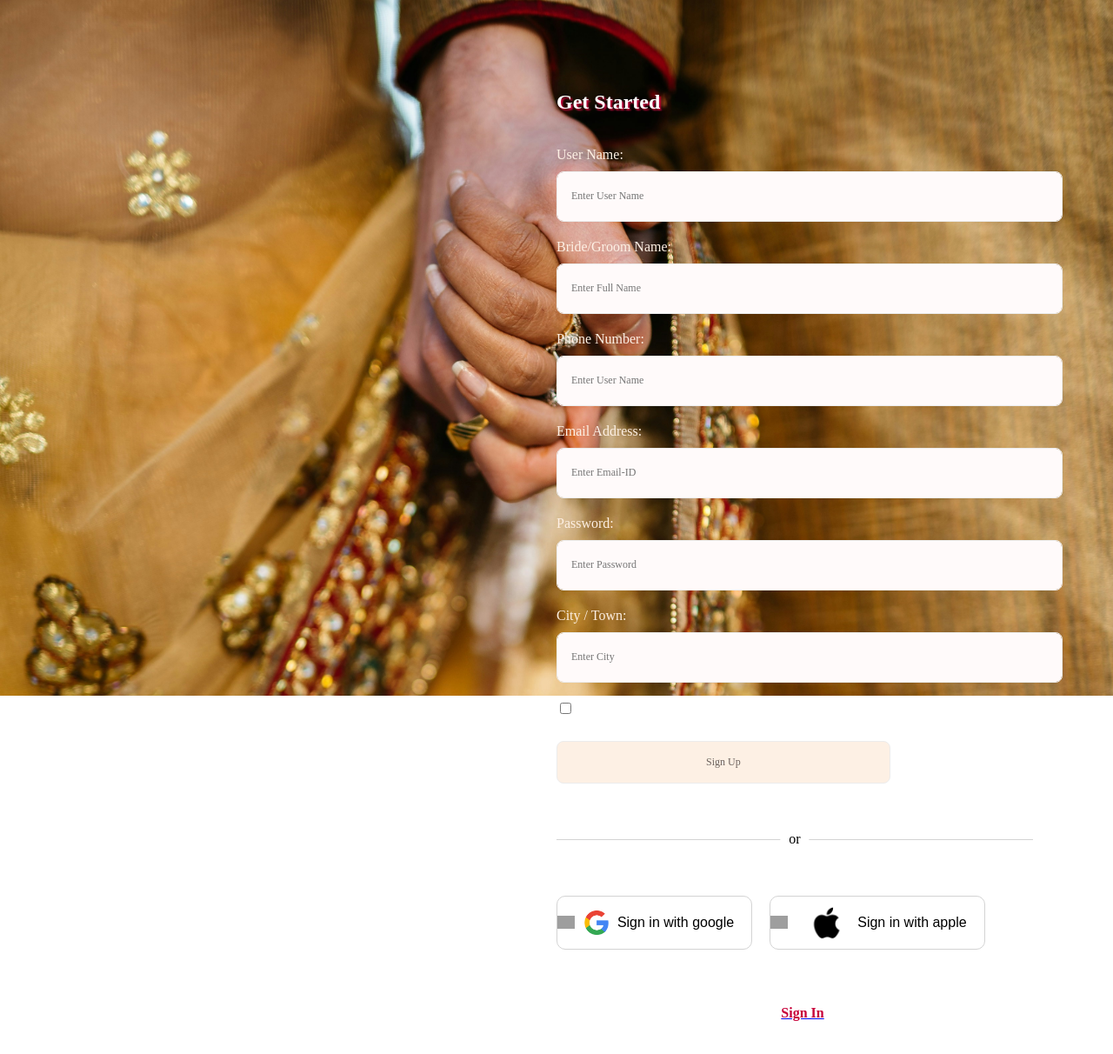
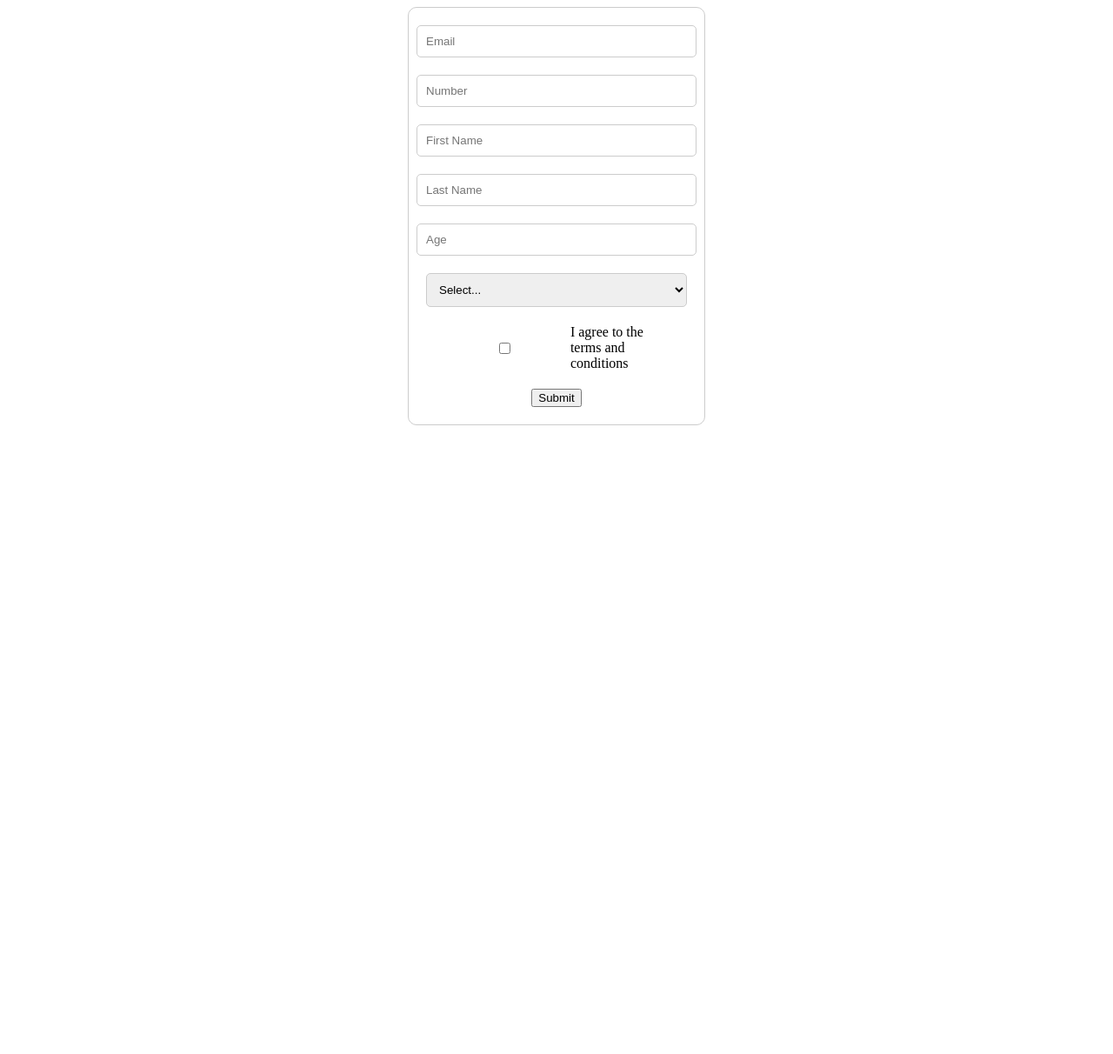
Before and after one commit to Singhdev65/Matrimony, a Next.js app: page /sign-up in a window 1280 px wide. Shown: the top 1212 px of the page at 87% size. After the commit the page ends 800 px from the top, so only its background shows below. Built offline with nearby package versions, Linux system fonts and the light colour scheme; grey boxes are pictures that could not be loaded.

Commit message:
sign up page

```diff
--- a/package.json
+++ b/package.json
@@ -17,6 +17,7 @@
     "next-auth": "^4.24.7",
     "react": "^18",
     "react-dom": "^18",
+    "react-hook-form": "^7.52.0",
     "resend": "^3.2.0",
     "styled-components": "^6.1.11",
     "zod": "^3.23.8"
--- a/src/app/(auth)/sign-in/page.tsx
+++ b/src/app/(auth)/sign-in/page.tsx
@@ -6,7 +6,7 @@ import Image from "next/image";
 import SignupImage from "../../../Assets/Images/signup5.jpg";
 
 const Login = () => {
-  const [activeTab, setActiveTab] = useState("Phone");
+  const [activeTab, setActiveTab] = useState<string>("phone");
 
   const emailInput = [
     {
--- a/src/app/(auth)/sign-up/page.tsx
+++ b/src/app/(auth)/sign-up/page.tsx
@@ -7,11 +7,31 @@ import SignupImage from "../../../Assets/Images/signup5.jpg";
 import GoogleLogo from "../../../Assets/Images/googleLogo.png";
 import AppleLogo from "../../../Assets/Images/appleLogo.png";
 import Link from "next/link";
+import { useForm } from "react-hook-form";
+
+type FormData = {
+  email: string;
+  number: string;
+  firstName: string;
+  lastName: string;
+  age: number;
+  gender: string;
+  agree: boolean;
+};
 
 const Signup: React.FC = () => {
+  const {
+    register,
+    handleSubmit,
+    formState: { errors },
+  } = useForm<FormData>();
+
+  const onSubmit = (data: FormData) => {
+    console.log(data);
+  };
   return (
     <>
-      <Styled.SignupContainer>
+      {/* <Styled.SignupContainer>
         <Styled.RightSection>
           <Image
             src={SignupImage}
@@ -153,7 +173,71 @@ const Signup: React.FC = () => {
             </Link>
           </div>
         </Styled.LeftSection>
-      </Styled.SignupContainer>
+      </Styled.SignupContainer> */}
+
+      <Styled.Form onSubmit={handleSubmit(onSubmit)}>
+        <Styled.Input
+          {...register("email", { required: true })}
+          placeholder="Email"
+        />
+        {errors.email && (
+          <Styled.ErrorWrap>This field is required</Styled.ErrorWrap>
+        )}
+
+        <Styled.Input
+          {...register("number", { required: true })}
+          placeholder="Number"
+        />
+        {errors.number && (
+          <Styled.ErrorWrap>This field is required</Styled.ErrorWrap>
+        )}
+
+        <Styled.Input
+          {...register("firstName", { required: true })}
+          placeholder="First Name"
+        />
+        {errors.firstName && (
+          <Styled.ErrorWrap>This field is required</Styled.ErrorWrap>
+        )}
+
+        <Styled.Input
+          {...register("lastName", { required: true })}
+          placeholder="Last Name"
+        />
+        {errors.lastName && (
+          <Styled.ErrorWrap>This field is required</Styled.ErrorWrap>
+        )}
+
+        <Styled.Input
+          {...register("age", { required: true })}
+          placeholder="Age"
+        />
+        {errors.age && (
+          <Styled.ErrorWrap>This field is required</Styled.ErrorWrap>
+        )}
+
+        <Styled.Select {...register("gender", { required: true })}>
+          <option value="">Select...</option>
+          <option value="male">Male</option>
+          <option value="female">Female</option>
+        </Styled.Select>
+        {errors.gender && (
+          <Styled.ErrorWrap>This field is required</Styled.ErrorWrap>
+        )}
+
+        <Styled.Label>
+          <Styled.Input
+            type="checkbox"
+            {...register("agree", { required: true })}
+          />
+          I agree to the terms and conditions
+        </Styled.Label>
+        {errors.agree && (
+          <Styled.ErrorWrap>You must agree before submitting.</Styled.ErrorWrap>
+        )}
+
+        <input type="submit" />
+      </Styled.Form>
     </>
   );
 };
--- a/src/app/(auth)/sign-up/styles.js
+++ b/src/app/(auth)/sign-up/styles.js
@@ -1,314 +1,365 @@
-import React from "react";
+// import React from "react";
 import styled from "styled-components";
 
-export const HeaderContainer = styled.header`
+export const Form = styled.form`
   display: flex;
-  justify-content: space-between;
+  flex-direction: column;
   align-items: center;
-  padding: 10px 20px;
-  background-color: #f8f9fa;
-  box-shadow: 0 2px 4px rgba(0, 0, 0, 0.1);
+  gap: 20px;
+  padding: 20px;
+  border: 1px solid #ccc;
+  border-radius: 10px;
+  width: 300px;
+  margin: auto;
 `;
 
-export const GetStarted = styled.h2`
-  color: #fff;
-  font-weight: bold;
-  text-shadow: 2px 2px 2px  #c70039;
+export const Input = styled.input`
+  width: 100%;
+  padding: 10px;
+  border: 1px solid #ccc;
+  border-radius: 5px;
 `;
 
-export const HaveanAccount = styled.h3`
-  color: #fff;
+export const Select = styled.select`
+  width: 100%;
+  padding: 10px;
+  border: 1px solid #ccc;
+  border-radius: 5px;
 `;
 
-export const Logo = styled.img`
-  height: 40px;
+export const Label = styled.label`
+  display: flex;
+  align-items: center;
+  gap: 10px;
 `;
 
-export const HeaderButton = styled.button`
-  margin-left: 10px;
+export const ErrorWrap = styled.p`
+  color: red;
+  margin: 0;
+`;
+
+export const SubmitButton = styled.input`
   padding: 10px 20px;
   border: none;
+  border-radius: 5px;
   background-color: #007bff;
   color: white;
   cursor: pointer;
-  border-radius: 4px;
-  font-size: 16px;
+  transition: background-color 0.2s;
 
   &:hover {
     background-color: #0056b3;
   }
 `;
 
-export const GoogleButton = styled.button`
-  padding: 10px 20px 10px 0;
-  border: 1px solid #d3d3d3;
-  background-color: #fff;
-  color: black;
-  cursor: pointer;
-  border-radius: 10px;
-  font-size: 16px;
-  display: flex;
-  align-items: center;
-  justify-content: center;
-  transition: background-color 0.3s;
-  margin-right: 20px;
+// export const HeaderContainer = styled.header`
+//   display: flex;
+//   justify-content: space-between;
+//   align-items: center;
+//   padding: 10px 20px;
+//   background-color: #f8f9fa;
+//   box-shadow: 0 2px 4px rgba(0, 0, 0, 0.1);
+// `;
 
-  &:hover {
-    border-color: #bfa06b;
-  }
+// export const GetStarted = styled.h2`
+//   color: #fff;
+//   font-weight: bold;
+//   text-shadow: 2px 2px 2px  #c70039;
+// `;
 
-  &::before {
-    content: "";
-    background: url("/path/to/google-logo.png") no-repeat center center;
-    background-size: contain;
-    width: 20px;
-    height: 20px;
-    margin-right: 10px;
-  }
-`;
+// export const HaveanAccount = styled.h3`
+//   color: #fff;
+// `;
 
-// ----Signup body----
+// export const Logo = styled.img`
+//   height: 40px;
+// `;
 
-export const SignupContainer = styled.div`
-  display: flex;
-  padding: 2rem;
-  border-radius: 1.5rem;
-  box-shadow: 0 4px 6px rgba(0, 0, 0, 0.1), 0 1px 3px rgba(0, 0, 0, 0.08);
-  margin: 2rem;
-  background: #fff;
-`;
-export const LeftSection = styled.div`
-  flex: 1;
-  padding: 20px 20px 50px 20px;
-  z-index: 999;
-  height: 33rem;
-`;
-export const RightSection = styled.div`
-  flex: 1;
-  display: flex;
-  justify-content: center;
-  align-items: center;
-`;
+// export const HeaderButton = styled.button`
+//   margin-left: 10px;
+//   padding: 10px 20px;
+//   border: none;
+//   background-color: #007bff;
+//   color: white;
+//   cursor: pointer;
+//   border-radius: 4px;
+//   font-size: 16px;
 
-export const OuterRightSection = styled.div`
-  flex: 1;
-  padding: 30px;
-  margin-left: 5rem;
-`;
-export const Image = styled.img`
-  width: 100%;
-  height: 100%;
-`;
+//   &:hover {
+//     background-color: #0056b3;
+//   }
+// `;
 
-export const Form = styled.form`
-  display: flex;
-  flex-direction: column;
-`;
+// export const GoogleButton = styled.button`
+//   padding: 10px 20px 10px 0;
+//   border: 1px solid #d3d3d3;
+//   background-color: #fff;
+//   color: black;
+//   cursor: pointer;
+//   border-radius: 10px;
+//   font-size: 16px;
+//   display: flex;
+//   align-items: center;
+//   justify-content: center;
+//   transition: background-color 0.3s;
+//   margin-right: 20px;
 
-export const Label = styled.label`
-  margin-bottom: 10px;
-  font-weight: 500;
-  color: #fdf0e4;
-`;
-export const Input = styled.input`
-  margin-bottom: 10px;
-  margin-top: 10px;
-  display: block;
-  width: 100%;
-  height: 1.5rem;
-  padding: 1rem 1rem;
-  font-family: "main-font-family";
-  font-size: 0.75rem;
-  font-weight: normal;
-  line-height: 1.25;
-  color: #343434;
-  background-color: #fffafa;
-  background-clip: padding-box;
-  border: 1px solid #ececec;
-  border-radius: 0.5rem;
-  box-shadow: none;
-  transition: border-color 0.15s ease-in-out, box-shadow 0.15s ease-in-out;
-`;
-export const Button = styled.button`
-  padding: 10px;
+//   &:hover {
+//     border-color: #bfa06b;
+//   }
 
-  flex: 1;
-  padding: 1rem;
-  font-family: "main-font-family";
-  font-size: 0.75rem;
-  font-weight: normal;
-  line-height: 1.25;
-  color: #343434;
-  background-color: #ffffff;
-  border: 1px solid #ececec;
-  border-radius: 0.5rem;
-  transition: border-color 0.15s ease-in-out, box-shadow 0.15s ease-in-out;
-  cursor: pointer;
+//   &::before {
+//     content: "";
+//     background: url("/path/to/google-logo.png") no-repeat center center;
+//     background-size: contain;
+//     width: 20px;
+//     height: 20px;
+//     margin-right: 10px;
+//   }
+// `;
 
-  &.active {
-    background-color: #43d477;
-    color: #fff;
-  }
+// // ----Signup body----
 
-  &:hover {
-    border-color: #ccc;
-  }
-`;
+// export const SignupContainer = styled.div`
+//   display: flex;
+//   padding: 2rem;
+//   border-radius: 1.5rem;
+//   box-shadow: 0 4px 6px rgba(0, 0, 0, 0.1), 0 1px 3px rgba(0, 0, 0, 0.08);
+//   margin: 2rem;
+//   background: #fff;
+// `;
+// export const LeftSection = styled.div`
+//   flex: 1;
+//   padding: 20px 20px 50px 20px;
+//   z-index: 999;
+//   height: 33rem;
+// `;
+// export const RightSection = styled.div`
+//   flex: 1;
+//   display: flex;
+//   justify-content: center;
+//   align-items: center;
+// `;
 
-export const AccountType = styled.div``;
-export const Card = styled.div`
-  display: flex;
-`;
-export const ButtonContainer = styled.div`
-  margin-bottom: 10px;
-  margin-top: 10px;
-  display: flex;
-  justify-content: space-between;
-  width: 100%;
-`;
-export const CheckboxContainer = styled.label`
-  display: flex;
-  align-items: center;
-  margin-bottom: 10px;
-`;
-export const CheckboxInput = styled.input.attrs({ type: "checkbox" })`
-  margin-right: 0.5rem;
-`;
-export const CheckboxText = styled.span`
-  font-weight: medium;
-  color: #fff;
-`;
-export const SignupButton = styled.button`
-  width: 70%;
-  padding: 1rem;
-  font-family: "main-font-family";
-  font-size: 0.75rem;
-  font-weight: normal;
-  line-height: 1.25;
-  color: #6d635e;
-  background-color: #fdf0e4;
-  border: 1px solid #ececec;
-  border-radius: 0.5rem;
-  transition: border-color 0.15s ease-in-out, box-shadow 0.15s ease-in-out;
-  font-weight: medium;
-  margin-bottom: 4rem;
+// export const OuterRightSection = styled.div`
+//   flex: 1;
+//   padding: 30px;
+//   margin-left: 5rem;
+// `;
+// export const Image = styled.img`
+//   width: 100%;
+//   height: 100%;
+// `;
 
-  cursor: pointer;
-  &:hover {
-    background-color: #ddcac7;
-  }
-`;
-export const CardHeader = styled.div`
-  font-size: 1.25rem;
-  font-weight: bold;
-  line-height: 1.22;
-  padding-bottom: 3rem;
-`;
+// export const Form = styled.form`
+//   display: flex;
+//   flex-direction: column;
+// `;
 
-// ---google signup button---
+// export const Label = styled.label`
+//   margin-bottom: 10px;
+//   font-weight: 500;
+//   color: #fdf0e4;
+// `;
+// export const Input = styled.input`
+//   margin-bottom: 10px;
+//   margin-top: 10px;
+//   display: block;
+//   width: 100%;
+//   height: 1.5rem;
+//   padding: 1rem 1rem;
+//   font-family: "main-font-family";
+//   font-size: 0.75rem;
+//   font-weight: normal;
+//   line-height: 1.25;
+//   color: #343434;
+//   background-color: #fffafa;
+//   background-clip: padding-box;
+//   border: 1px solid #ececec;
+//   border-radius: 0.5rem;
+//   box-shadow: none;
+//   transition: border-color 0.15s ease-in-out, box-shadow 0.15s ease-in-out;
+// `;
+// export const Button = styled.button`
+//   padding: 10px;
 
-export const GSignInWrapper = styled.div`
-  display: inline-block;
-`;
+//   flex: 1;
+//   padding: 1rem;
+//   font-family: "main-font-family";
+//   font-size: 0.75rem;
+//   font-weight: normal;
+//   line-height: 1.25;
+//   color: #343434;
+//   background-color: #ffffff;
+//   border: 1px solid #ececec;
+//   border-radius: 0.5rem;
+//   transition: border-color 0.15s ease-in-out, box-shadow 0.15s ease-in-out;
+//   cursor: pointer;
 
-export const GoogleLabel = styled.span`
-  font-family: serif;
-  font-weight: normal;
-`;
+//   &.active {
+//     background-color: #43d477;
+//     color: #fff;
+//   }
 
-export const CustomBtn = styled.div`
-  display: inline-block;
-  background: white;
-  color: #444;
-  width: 190px;
-  border-radius: 5px;
-  border: thin solid #888;
-  box-shadow: 1px 1px 1px grey;
-  white-space: nowrap;
+//   &:hover {
+//     border-color: #ccc;
+//   }
+// `;
 
-  &:hover {
-    cursor: pointer;
-  }
-`;
+// export const AccountType = styled.div``;
+// export const Card = styled.div`
+//   display: flex;
+// `;
+// export const ButtonContainer = styled.div`
+//   margin-bottom: 10px;
+//   margin-top: 10px;
+//   display: flex;
+//   justify-content: space-between;
+//   width: 100%;
+// `;
+// export const CheckboxContainer = styled.label`
+//   display: flex;
+//   align-items: center;
+//   margin-bottom: 10px;
+// `;
+// export const CheckboxInput = styled.input.attrs({ type: "checkbox" })`
+//   margin-right: 0.5rem;
+// `;
+// export const CheckboxText = styled.span`
+//   font-weight: medium;
+//   color: #fff;
+// `;
+// export const SignupButton = styled.button`
+//   width: 70%;
+//   padding: 1rem;
+//   font-family: "main-font-family";
+//   font-size: 0.75rem;
+//   font-weight: normal;
+//   line-height: 1.25;
+//   color: #6d635e;
+//   background-color: #fdf0e4;
+//   border: 1px solid #ececec;
+//   border-radius: 0.5rem;
+//   transition: border-color 0.15s ease-in-out, box-shadow 0.15s ease-in-out;
+//   font-weight: medium;
+//   margin-bottom: 4rem;
 
-export const Icon = styled.span`
-  background: url("/identity/sign-in/g-normal.png") transparent 5px 50%
-    no-repeat;
-  display: inline-block;
-  vertical-align: middle;
-  width: 42px;
-  height: 42px;
-`;
+//   cursor: pointer;
+//   &:hover {
+//     background-color: #ddcac7;
+//   }
+// `;
+// export const CardHeader = styled.div`
+//   font-size: 1.25rem;
+//   font-weight: bold;
+//   line-height: 1.22;
+//   padding-bottom: 3rem;
+// `;
 
-export const ButtonText = styled.span`
-  display: inline-block;
-  vertical-align: middle;
-  padding-left: 42px;
-  padding-right: 42px;
-  font-size: 14px;
-  font-weight: bold;
-  font-family: "Roboto", sans-serif;
-`;
+// // ---google signup button---
 
-export const LineContainer = styled.div`
-  width: 100%;
-  height: 1px;
-  background-color: #d3d3d3;
-  position: relative;
-  margin-bottom: 4rem;
-`;
+// export const GSignInWrapper = styled.div`
+//   display: inline-block;
+// `;
 
-export const OrText = styled.span`
-  position: absolute;
-  top: 50%;
-  left: 50%;
-  transform: translate(-50%, -50%);
-  background-color: white;
-  padding: 0 10px;
-`;
+// export const GoogleLabel = styled.span`
+//   font-family: serif;
+//   font-weight: normal;
+// `;
 
-export const StyledLink = styled.div`
-  color: #c70039;
-  transition: transform 0.3s ease, background-color 0.3s ease;
-  font-weight: bold;
+// export const CustomBtn = styled.div`
+//   display: inline-block;
+//   background: white;
+//   color: #444;
+//   width: 190px;
+//   border-radius: 5px;
+//   border: thin solid #888;
+//   box-shadow: 1px 1px 1px grey;
+//   white-space: nowrap;
 
-  &:hover {
-    font-style: italic;
-  }
-`;
+//   &:hover {
+//     cursor: pointer;
+//   }
+// `;
 
-export const Background = styled.div`
-  position: relative;
-  width: 100vw;
-  height: 100vh;
-  background-image: url("../../../Assets/Images/signup2.jpg");
-  background-size: cover;
-  background-position: center;
-`;
+// export const Icon = styled.span`
+//   background: url("/identity/sign-in/g-normal.png") transparent 5px 50%
+//     no-repeat;
+//   display: inline-block;
+//   vertical-align: middle;
+//   width: 42px;
+//   height: 42px;
+// `;
 
-export const Overlay = styled.div`
-  position: absolute;
-  top: 0;
-  left: 0;
-  width: 100%;
-  height: 100%;
-  background-color: rgba(0, 0, 0, 0.5); /* Add a semi-transparent overlay */
-  display: flex;
-  justify-content: center;
-  align-items: center;
-`;
+// export const ButtonText = styled.span`
+//   display: inline-block;
+//   vertical-align: middle;
+//   padding-left: 42px;
+//   padding-right: 42px;
+//   font-size: 14px;
+//   font-weight: bold;
+//   font-family: "Roboto", sans-serif;
+// `;
 
-export const FormContainer = styled.div`
-  background: rgba(255, 255, 255, 0.9); /* Make the form slightly transparent */
-  padding: 2rem;
-  border-radius: 8px;
-  box-shadow: 0 0 10px rgba(0, 0, 0, 0.1);
-  max-width: 400px;
-  width: 100%;
-`;
+// export const LineContainer = styled.div`
+//   width: 100%;
+//   height: 1px;
+//   background-color: #d3d3d3;
+//   position: relative;
+//   margin-bottom: 4rem;
+// `;
 
-export const BackgroundImage = styled(Image)`
-  object-fit: cover;
-  width: 100%;
-  height: 100%;
-`;
+// export const OrText = styled.span`
+//   position: absolute;
+//   top: 50%;
+//   left: 50%;
+//   transform: translate(-50%, -50%);
+//   background-color: white;
+//   padding: 0 10px;
+// `;
+
+// export const StyledLink = styled.div`
+//   color: #c70039;
+//   transition: transform 0.3s ease, background-color 0.3s ease;
+//   font-weight: bold;
+
+//   &:hover {
+//     font-style: italic;
+//   }
+// `;
+
+// export const Background = styled.div`
+//   position: relative;
+//   width: 100vw;
+//   height: 100vh;
+//   background-image: url("../../../Assets/Images/signup2.jpg");
+//   background-size: cover;
+//   background-position: center;
+// `;
+
+// export const Overlay = styled.div`
+//   position: absolute;
+//   top: 0;
+//   left: 0;
+//   width: 100%;
+//   height: 100%;
+//   background-color: rgba(0, 0, 0, 0.5); /* Add a semi-transparent overlay */
+//   display: flex;
+//   justify-content: center;
+//   align-items: center;
+// `;
+
+// export const FormContainer = styled.div`
+//   background: rgba(255, 255, 255, 0.9); /* Make the form slightly transparent */
+//   padding: 2rem;
+//   border-radius: 8px;
+//   box-shadow: 0 0 10px rgba(0, 0, 0, 0.1);
+//   max-width: 400px;
+//   width: 100%;
+// `;
+
+// export const BackgroundImage = styled(Image)`
+//   object-fit: cover;
+//   width: 100%;
+//   height: 100%;
+// `;
```
Also changed, not shown: 1 other file (tests, documents, lock files or other folders).
